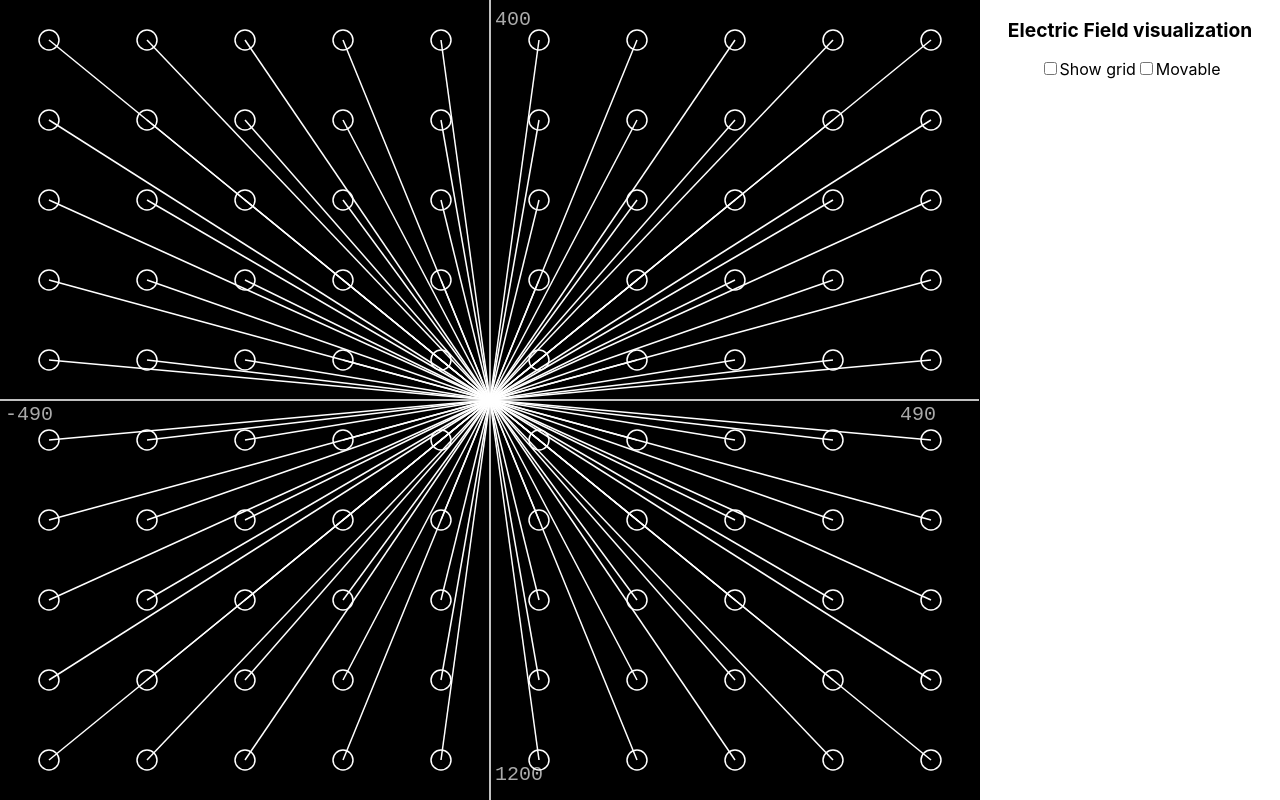
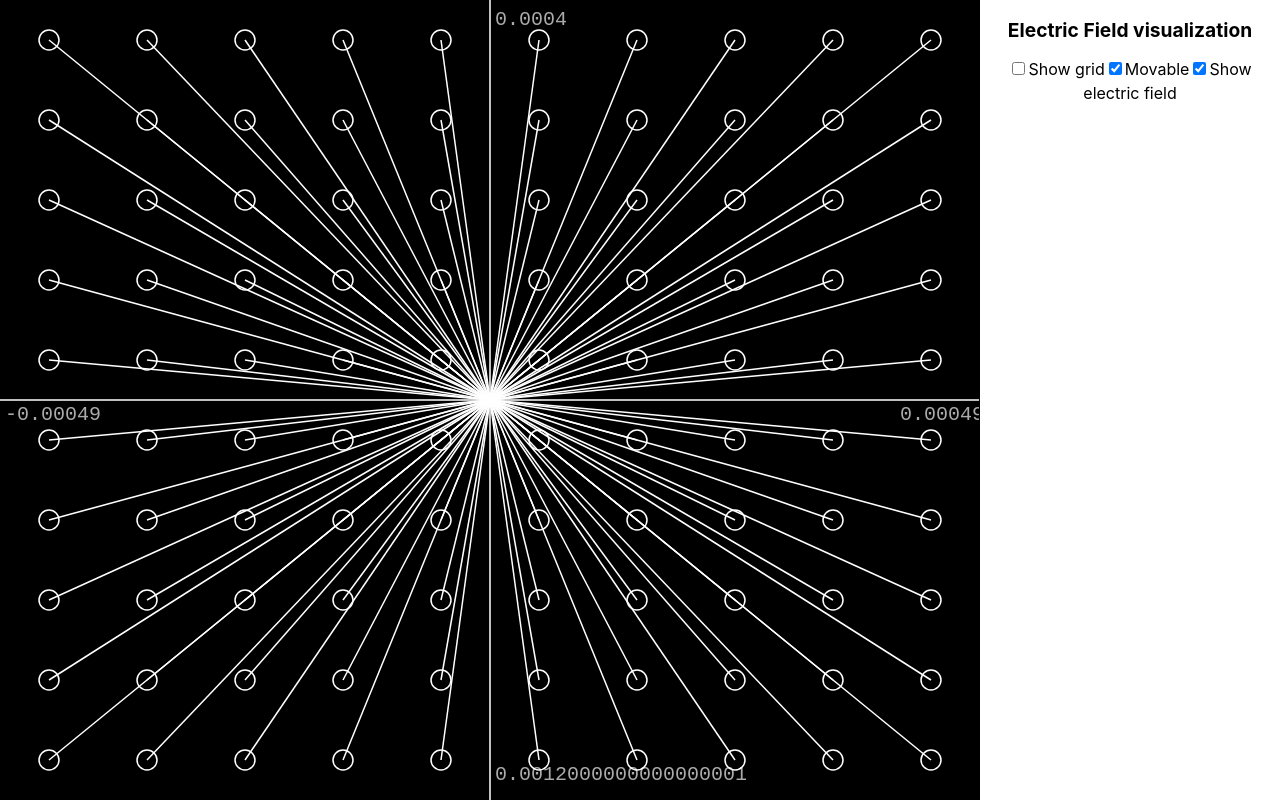
Before and after one commit to paoloose/electric-field, a React (Vite) app: page / in a window 1280 px wide. Built offline with nearby package versions, Linux system fonts and the light colour scheme.

Commit message:
feat: add button to toggle electric field

```diff
--- a/src/App.tsx
+++ b/src/App.tsx
@@ -1,6 +1,6 @@
 import ElectricFieldCanvas from '@/components/canvas/ElectricFieldCanvas';
 import AppParameters from '@/components/parameters/AppParameters';
-import { CanvasContextProvider } from '@/context/AppParametersContext';
+import { CanvasContextProvider, initialContext } from '@/context/AppParametersContext';
 import '@/styles/App.scss';
 
 function App() {
@@ -9,11 +9,9 @@ function App() {
     isDragging: false,
     lastMouseCoords: { screen_x: 0, screen_y: 0 },
     view: { x: 0, y: 0 },
-    zoom: 1,
+    zoom: 1e6,
     pointCharges: [],
-    params: {
-      showGrid: false,
-    },
+    params: initialContext.parameters,
   }
 
   return (
--- a/src/components/canvas/drawing.ts
+++ b/src/components/canvas/drawing.ts
@@ -135,5 +135,7 @@ export function redraw(ctx: CanvasRenderingContext2D, graph: ElectricFieldGraph)
     drawPointCharge(ctx, graph, pointCharge);
   });
 
-  drawElectricField(ctx, graph);
+  if (graph.params.showElectricField) {
+    drawElectricField(ctx, graph);
+  }
 }
--- a/src/components/parameters/AppParameters.tsx
+++ b/src/components/parameters/AppParameters.tsx
@@ -2,7 +2,12 @@ import { useAppsParameters } from '@/hooks/useAppsParameters';
 import './AppParameters.scss';
 
 function CanvasParameters() {
-  const { parameters, toggleShorGrid, toggleMovableCharges } = useAppsParameters();
+  const {
+    parameters,
+    toggleShowGrid,
+    toggleMovableCharges,
+    toggleShowElectricField
+  } = useAppsParameters();
 
   return (
     <section id="electric-field-parameters">
@@ -14,7 +19,7 @@ function CanvasParameters() {
               type="checkbox"
               id="show-grid"
               checked={parameters.showGrid}
-              onChange={toggleShorGrid}
+              onChange={toggleShowGrid}
             />
             Show grid
           </label>
@@ -27,6 +32,15 @@ function CanvasParameters() {
             />
             Movable
           </label>
+          <label htmlFor="show-electric-field">
+            <input
+              type="checkbox"
+              id="show-electric-field"
+              checked={parameters.showElectricField}
+              onChange={toggleShowElectricField}
+            />
+            Show electric field
+          </label>
         </form>
       </div>
     </section>
--- a/src/context/AppParametersContext.tsx
+++ b/src/context/AppParametersContext.tsx
@@ -5,10 +5,11 @@ type ElectricFieldParamsContext = {
   setParameters: React.Dispatch<React.SetStateAction<ElectricFieldReactiveParams>>;
 };
 
-const initialContext: ElectricFieldParamsContext = {
+export const initialContext: ElectricFieldParamsContext = {
   parameters: {
     showGrid: false,
-    movablePointCharges: false
+    movablePointCharges: true,
+    showElectricField: true,
   },
   setParameters: () => {},
 };
--- a/src/hooks/useAppsParameters.tsx
+++ b/src/hooks/useAppsParameters.tsx
@@ -6,11 +6,14 @@ export function useAppsParameters() {
 
   return {
     parameters,
-    toggleShorGrid: () => setParameters({
+    toggleShowGrid: () => setParameters({
       ...parameters, showGrid: !parameters.showGrid
     }),
     toggleMovableCharges: () => setParameters({
       ...parameters, movablePointCharges: !parameters.movablePointCharges
     }),
+    toggleShowElectricField: () => setParameters({
+      ...parameters, showElectricField: !parameters.showElectricField
+    }),
   };
 }
```
Also changed, not shown: src/types.d.ts (+12 -0 lines).
